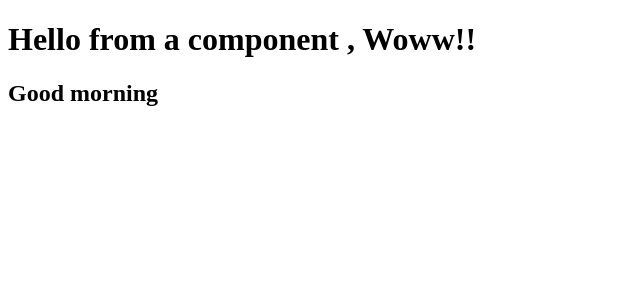
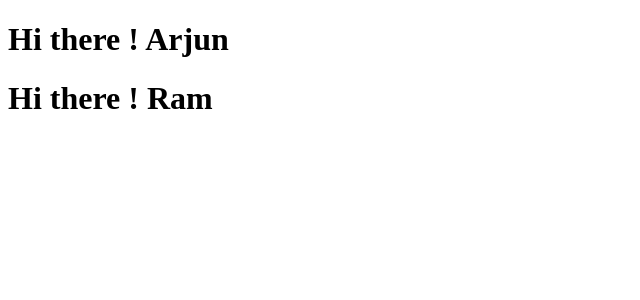
Before and after one commit to arjunk03/reactApp, a React (Vite) app in the folder ReactApp/: page / in a window 1280 px wide. Shown: the top 300 px of the page, without its empty margins (0-640 px from the left). Built offline with nearby package versions, Linux system fonts and the light colour scheme.

Commit message:
css updated

```diff
--- a/ReactApp/src/App.tsx
+++ b/ReactApp/src/App.tsx
@@ -4,7 +4,8 @@ function App() {
   return (
     <>
       <div>
-        <Hello />
+        <Hello name="Arjun" msg="Hi there !" />
+        <Hello name="Ram" msg="Hi there !" />
       </div>
     </>
   );
--- a/ReactApp/src/componenets/Hello.jsx
+++ b/ReactApp/src/componenets/Hello.jsx
@@ -1,14 +1,9 @@
-const name = "Arjun";
-
-function displayMessage() {
-  return "Woww!!";
-}
-
-function Hello() {
+function Hello(props) {
   return (
     <div>
-      <h1>Hello from a component , {displayMessage()}</h1>
-      <h2>Good morning</h2>
+      <h1>
+        {props.msg} {props.name}{" "}
+      </h1>
     </div>
   );
 }
```
